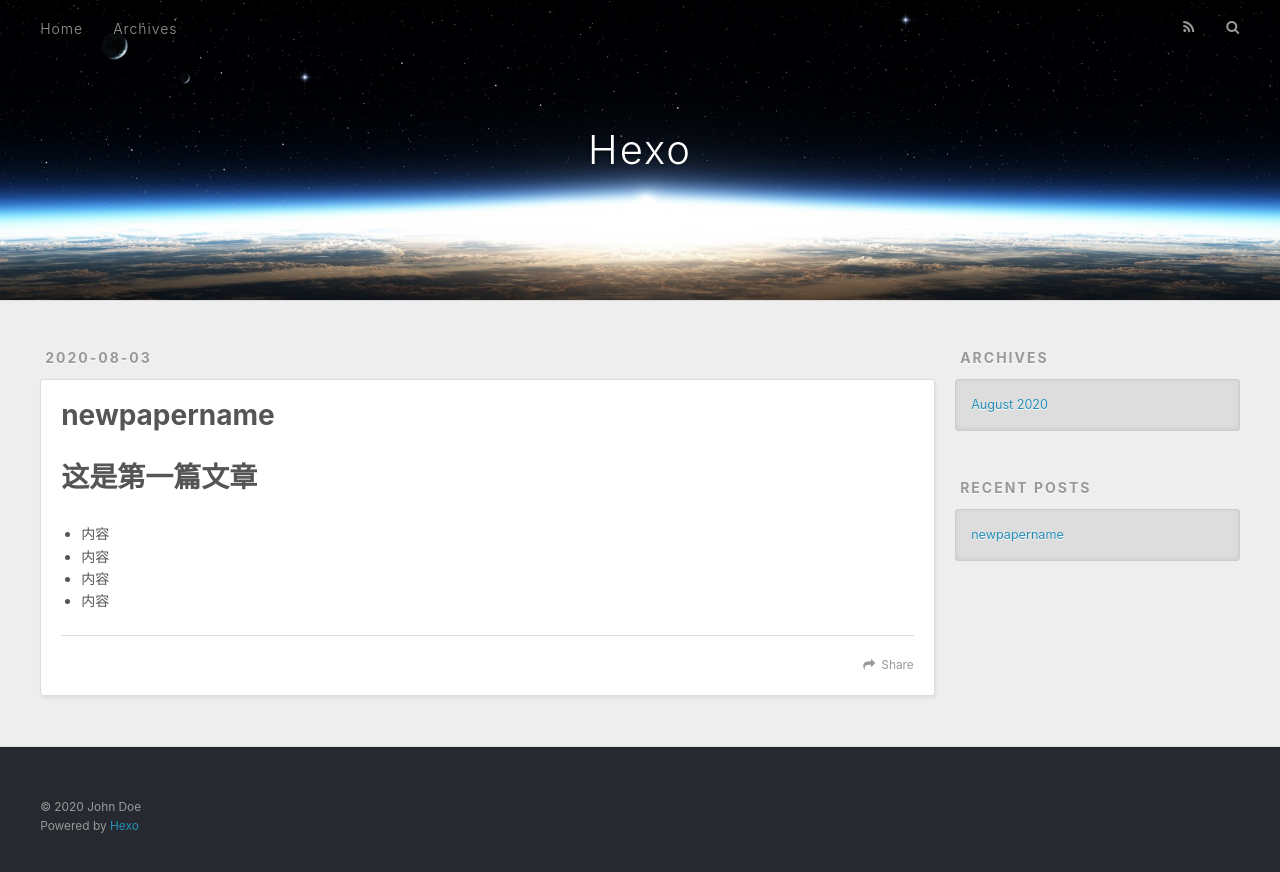
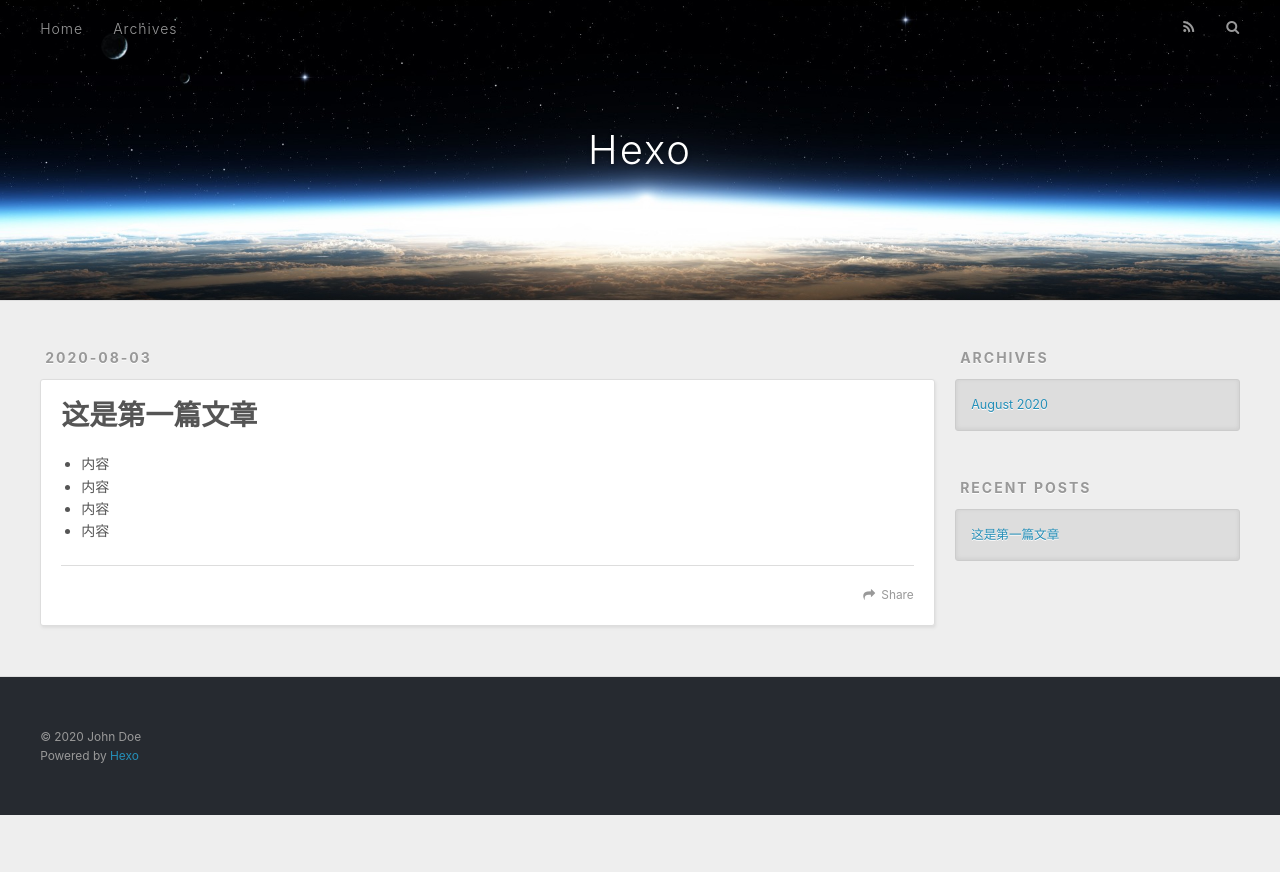
Before and after one commit to aishuaikang/aishuaikang.github.io, a plain HTML site: page 2020/08/03/newpapername/index.html in a window 1280 px wide. After the commit the page ends 815 px from the top, so only its background shows below. Drawn offline with nearby package versions, Linux system fonts and the light colour scheme.

Commit message:
Site updated: 2020-08-03 08:16:51

```diff
--- a/2020/08/03/newpapername/index.html
+++ b/2020/08/03/newpapername/index.html
@@ -5,17 +5,17 @@
 
 
 
-  <title>newpapername | Hexo</title>
+  <title>这是第一篇文章 | Hexo</title>
   <meta name="viewport" content="width=device-width, initial-scale=1, maximum-scale=1">
-  <meta name="description" content="这是第一篇文章 内容 内容 内容 内容">
+  <meta name="description" content="内容 内容 内容 内容">
 <meta property="og:type" content="article">
-<meta property="og:title" content="newpapername">
+<meta property="og:title" content="这是第一篇文章">
 <meta property="og:url" content="http://yoursite.com/2020/08/03/newpapername/index.html">
 <meta property="og:site_name" content="Hexo">
-<meta property="og:description" content="这是第一篇文章 内容 内容 内容 内容">
+<meta property="og:description" content="内容 内容 内容 内容">
 <meta property="og:locale" content="en_US">
 <meta property="article:published_time" content="2020-08-03T00:14:07.000Z">
-<meta property="article:modified_time" content="2020-08-03T00:14:59.727Z">
+<meta property="article:modified_time" content="2020-08-03T00:16:36.430Z">
 <meta property="article:author" content="John Doe">
 <meta name="twitter:card" content="summary">
 
@@ -80,7 +80,7 @@
 
 
     <h1 class="article-title" itemprop="name">
-      newpapername
+      这是第一篇文章
     </h1>
 
 
@@ -88,7 +88,7 @@
 
     <div class="article-entry" itemprop="articleBody">
 
-        <h1 id="这是第一篇文章"><a href="#这是第一篇文章" class="headerlink" title="这是第一篇文章"></a>这是第一篇文章</h1><ul>
+        <ul>
 <li>内容</li>
 <li>内容</li>
 <li>内容</li>
@@ -98,7 +98,7 @@
 
     </div>
     <footer class="article-footer">
-      <a data-url="http://yoursite.com/2020/08/03/newpapername/" data-id="ckddridxf0000vcu23hmw00ix" class="article-share-link">Share</a>
+      <a data-url="http://yoursite.com/2020/08/03/newpapername/" data-id="ckddrk8ir0000gwu2c5aafqt3" class="article-share-link">Share</a>
 
 
     </footer>
@@ -137,7 +137,7 @@
       <ul>
 
           <li>
-            <a href="/2020/08/03/newpapername/">newpapername</a>
+            <a href="/2020/08/03/newpapername/">这是第一篇文章</a>
           </li>
 
       </ul>
```
Also changed, not shown: archives/2020/08/index.html (+2 -2 lines), archives/2020/index.html (+2 -2 lines), archives/index.html (+2 -2 lines), index.html (+4 -4 lines).
